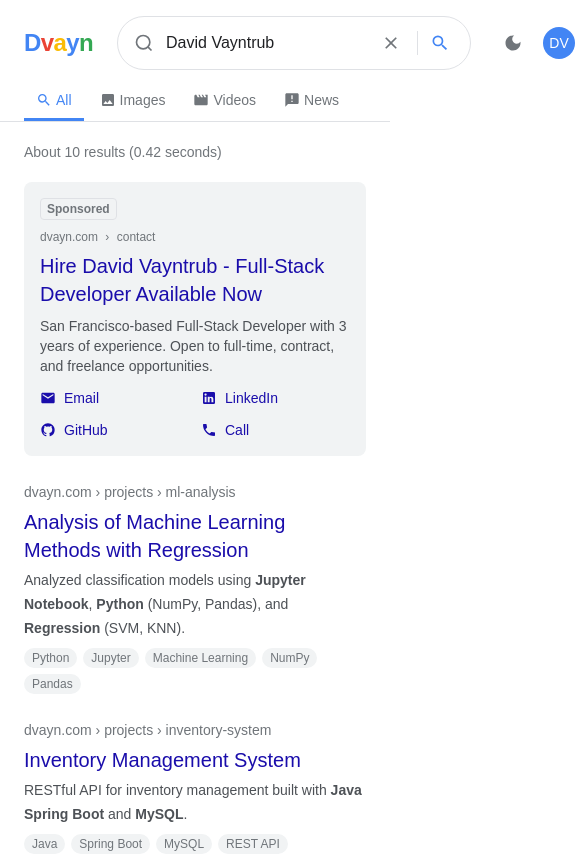
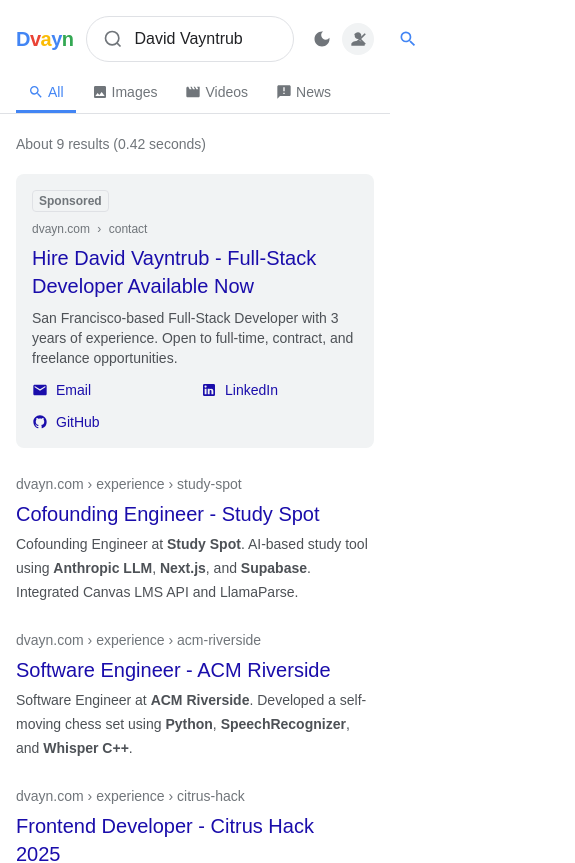
Before and after one commit to davidvayn/website, a Next.js app: page / in a window 390 px wide. Shown: the top 863 px of the page, 575 px wide, since content can reach past the window. Built offline with nearby package versions, Linux system fonts and the light colour scheme.

Commit message:
mobile support/ui changes

```diff
--- a/src/app/page.tsx
+++ b/src/app/page.tsx
@@ -35,17 +35,36 @@
     [lowerQuery, isBroadSearch]
   );
 
-  const filteredExperiences = useMemo(
-    () =>
-      isBroadSearch
+  const filteredExperiences = useMemo(() => {
+    const exps = isBroadSearch
       ? experiences
       : experiences.filter(
           (e) =>
             e.title.toLowerCase().includes(lowerQuery) ||
             e.snippet.toLowerCase().includes(lowerQuery)
-          ),
-    [lowerQuery, isBroadSearch]
         );
+
+    // Only include the first hackathon found while maintaining order
+    let hackathonFound = false;
+    const result: typeof experiences = [];
+
+    for (const e of exps) {
+      const isHackathon =
+        e.title.toLowerCase().includes("hack") ||
+        e.details.toLowerCase().includes("hackathon");
+
+      if (isHackathon) {
+        if (!hackathonFound) {
+          result.push(e);
+          hackathonFound = true;
+        }
+      } else {
+        result.push(e);
+      }
+    }
+
+    return result;
+  }, [lowerQuery, isBroadSearch]);
 
   const showAll = activeFilter === "all";
   const showImages = activeFilter === "all" || activeFilter === "images";
@@ -58,18 +77,17 @@
     <div className="min-h-screen flex flex-col">
       <GoogleHeader />
 
-      <main className="flex-1 px-6 lg:px-[180px] py-5">
+      <main className="flex-1 px-4 md:px-6 lg:px-[180px] py-5">
         <p className="text-sm mb-5" style={{ color: "var(--text-secondary)" }}>
           About {resultCount + 3} results (0.42 seconds)
         </p>
 
-        <div className="flex flex-col lg:flex-row gap-8">
+        <div className="flex flex-col lg:flex-row gap-4 md:gap-8">
           <div className="flex-1 min-w-0">
             {!hasResults && (
               <div className="mb-6">
                 <p className="text-base" style={{ color: "var(--text)" }}>
-                  No results found for{" "}
-                  <b>&ldquo;{query}&rdquo;</b>
+                  No results found for <b>&ldquo;{query}&rdquo;</b>
                 </p>
                 <p
                   className="text-sm mt-2"
@@ -97,6 +115,22 @@
 
             {showAll && <SponsoredResult />}
 
+            {filteredExperiences.length > 0 && showAll && (
+              <>
+                {filteredExperiences.map((exp) => (
+                  <OrganicResult
+                    key={exp.id}
+                    title={exp.title}
+                    url={exp.url}
+                    snippet={exp.snippet}
+                    details={exp.details}
+                  />
+                ))}
+              </>
+            )}
+
+            {showImages && <ImagesRow />}
+
             {filteredProjects.length > 0 && showAll && (
               <>
                 {filteredProjects.map((project) => (
@@ -107,22 +141,6 @@
                     snippet={project.snippet}
                     details={project.details}
                     tags={project.tags}
-                  />
-                ))}
-              </>
-            )}
-
-            {showImages && <ImagesRow />}
-
-            {filteredExperiences.length > 0 && showAll && (
-              <>
-                {filteredExperiences.map((exp) => (
-                  <OrganicResult
-                    key={exp.id}
-                    title={exp.title}
-                    url={exp.url}
-                    snippet={exp.snippet}
-                    details={exp.details}
                   />
                 ))}
               </>
--- a/src/components/GeoFooter.tsx
+++ b/src/components/GeoFooter.tsx
@@ -9,7 +9,7 @@
         borderColor: "var(--footer-border)",
       }}
     >
-      <div className="px-6 lg:px-8 py-3">
+      <div className="px-4 md:px-6 lg:px-8 py-3">
         <p className="text-sm" style={{ color: "var(--text-secondary)" }}>
           San Francisco, California - based on your location
         </p>
@@ -20,7 +20,7 @@
         style={{ borderColor: "var(--footer-border)" }}
       />
 
-      <div className="px-6 lg:px-8 py-3 flex flex-wrap gap-x-6 gap-y-2 justify-between">
+      <div className="px-4 md:px-6 lg:px-8 py-3 flex flex-wrap gap-x-6 gap-y-2 justify-between">
         <div className="flex flex-wrap gap-x-6 gap-y-1">
           <FooterLink href="mailto:vayntrub2006@gmail.com" label="Contact" />
           <FooterLink href="https://github.com/davidvayn" label="GitHub" />
@@ -31,7 +31,6 @@
         </div>
         <div className="flex flex-wrap gap-x-6 gap-y-1">
           <FooterLink href="/resume.pdf" label="Resume" />
-          <FooterLink href="tel:415-465-0222" label="(415) 465-0222" />
         </div>
       </div>
     </footer>
--- a/src/components/GoogleHeader.tsx
+++ b/src/components/GoogleHeader.tsx
@@ -24,10 +24,10 @@
         borderColor: "var(--border)",
       }}
     >
-      <div className="flex items-center gap-6 px-6 lg:px-8 pb-3">
+      <div className="flex items-center gap-3 md:gap-6 px-4 md:px-6 lg:px-8 pb-3">
         <Link
           href="/"
-          className="text-2xl font-bold tracking-tight flex-shrink-0"
+          className="text-xl md:text-2xl font-bold tracking-tight flex-shrink-0"
           style={{ fontFamily: "'Product Sans', arial, sans-serif" }}
         >
           <span style={{ color: "#4285f4" }}>D</span>
@@ -37,14 +37,14 @@
           <span style={{ color: "#34a853" }}>n</span>
         </Link>
 
-        <div className="flex-1 max-w-[692px]">
+        <div className="flex-1 max-w-[692px] min-w-0">
           <SearchBar />
         </div>
 
-        <div className="flex items-center gap-3 ml-auto">
+        <div className="flex items-center gap-1 md:gap-3 ml-auto">
           <button
             onClick={toggle}
-            className="p-2 rounded-full hover:bg-[var(--hover-bg)] transition-colors"
+            className="p-1.5 md:p-2 rounded-full hover:bg-[var(--hover-bg)] transition-colors"
             aria-label="Toggle dark mode"
             title={isDark ? "Switch to light mode" : "Switch to dark mode"}
           >
@@ -60,16 +60,23 @@
           </button>
 
           <div
-            className="w-8 h-8 rounded-full flex items-center justify-center text-white text-sm font-medium flex-shrink-0"
-            style={{ backgroundColor: "#4285f4" }}
+            className="w-8 h-8 rounded-full flex items-center justify-center flex-shrink-0"
+            style={{ backgroundColor: "var(--hover-bg)" }}
             title="David Vayntrub"
           >
-            DV
+            <svg
+              className="w-5 h-5"
+              style={{ color: "var(--text-secondary)" }}
+              viewBox="0 0 24 24"
+              fill="currentColor"
+            >
+              <path d="M12 12c2.21 0 4-1.79 4-4s-1.79-4-4-4-4 1.79-4 4 1.79 4 4 4zm0 2c-2.67 0-8 1.34-8 4v2h16v-2c0-2.66-5.33-4-8-4z" />
+            </svg>
           </div>
         </div>
       </div>
 
-      <nav className="flex gap-1 px-6 lg:px-[180px]">
+      <nav className="flex gap-1 px-4 md:px-6 lg:px-[180px]">
         {NAV_TABS.map((tab) => (
           <button
             key={tab.filter}
--- a/src/components/SearchBar.tsx
+++ b/src/components/SearchBar.tsx
@@ -78,7 +78,7 @@
   return (
     <div ref={containerRef} className="relative w-full max-w-[692px]">
       <div
-        className="flex items-center rounded-full border px-4 py-3 hover:shadow-md transition-shadow"
+        className="flex items-center rounded-full border px-4 py-2 md:py-3 hover:shadow-md transition-shadow"
         style={{
           backgroundColor: "var(--search-bg)",
           borderColor: "var(--search-border)",
--- a/src/components/SponsoredResult.tsx
+++ b/src/components/SponsoredResult.tsx
@@ -76,16 +76,6 @@
           </svg>
           GitHub
         </a>
-        <a
-          href="tel:415-465-0222"
-          className="flex items-center gap-2 hover:underline"
-          style={{ color: "var(--google-blue)" }}
-        >
-          <svg className="w-4 h-4 flex-shrink-0" viewBox="0 0 24 24" fill="currentColor">
-            <path d="M6.62 10.79c1.44 2.83 3.76 5.14 6.59 6.59l2.2-2.2c.27-.27.67-.36 1.02-.24 1.12.37 2.33.57 3.57.57.55 0 1 .45 1 1V20c0 .55-.45 1-1 1-9.39 0-17-7.61-17-17 0-.55.45-1 1-1h3.5c.55 0 1 .45 1 1 0 1.25.2 2.45.57 3.57.11.35.03.74-.25 1.02l-2.2 2.2z" />
-          </svg>
-          Call
-        </a>
       </div>
     </div>
   );
--- a/src/data/faqs.ts
+++ b/src/data/faqs.ts
@@ -19,9 +19,4 @@
     answer:
       "David specializes in AI integration, full-stack development, and real-time systems. His recent work includes cofounding StudySpot (an AI study tool), developing voice-controlled hardware at ACM Riverside, and building AI-based platforms at various hackathons like Citrus Hack and Cutie Hack.",
   },
-  {
-    question: "How can I contact David Vayntrub?",
-    answer:
-      "You can reach David via email at vayntrub2006@gmail.com or by phone at 415-465-0222. He is also active on LinkedIn and GitHub for professional collaborations.",
-  },
 ];
```
Also changed, not shown: 2 other files (tests, documents, lock files or other folders). Lines whose indentation alone changed are shown as unchanged.
